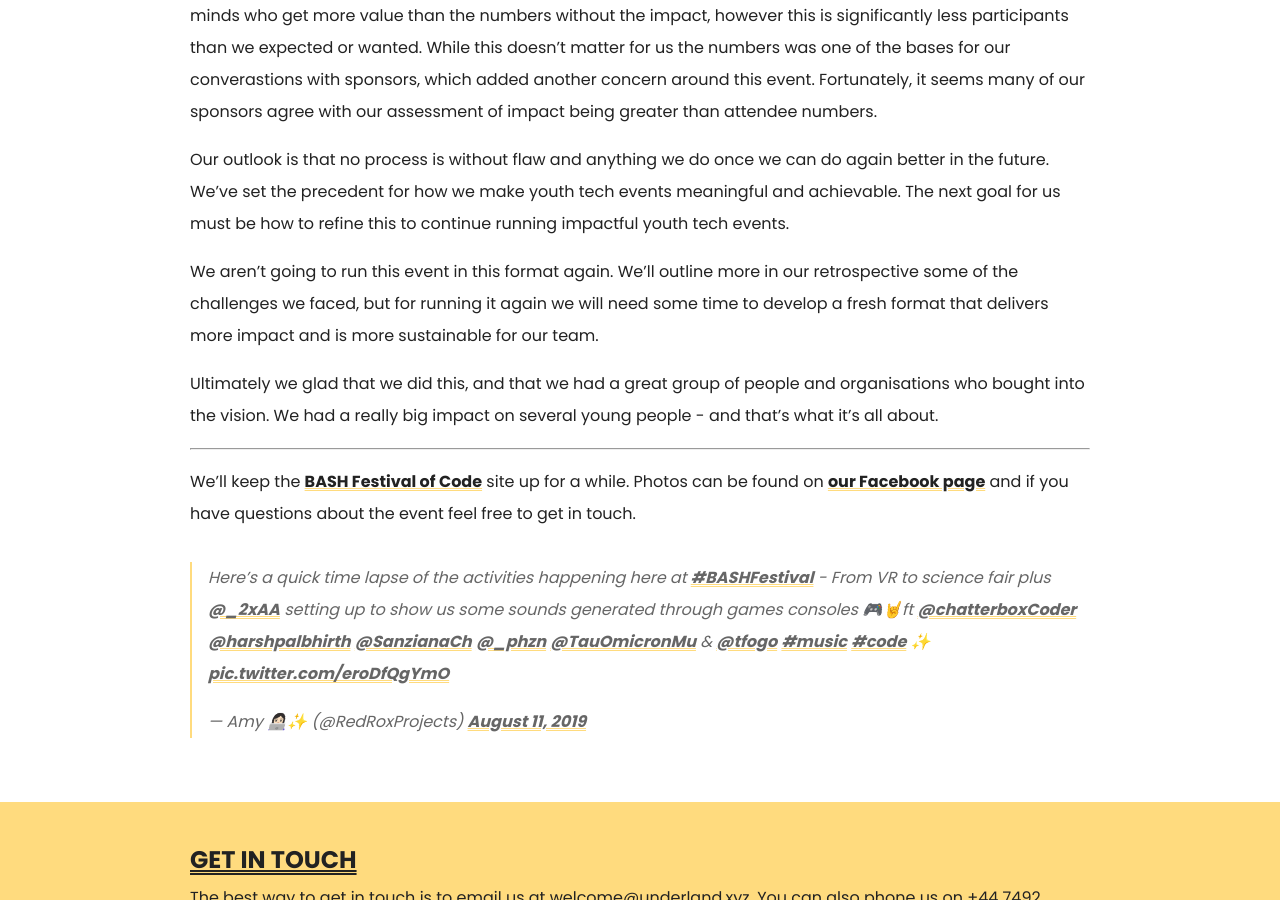
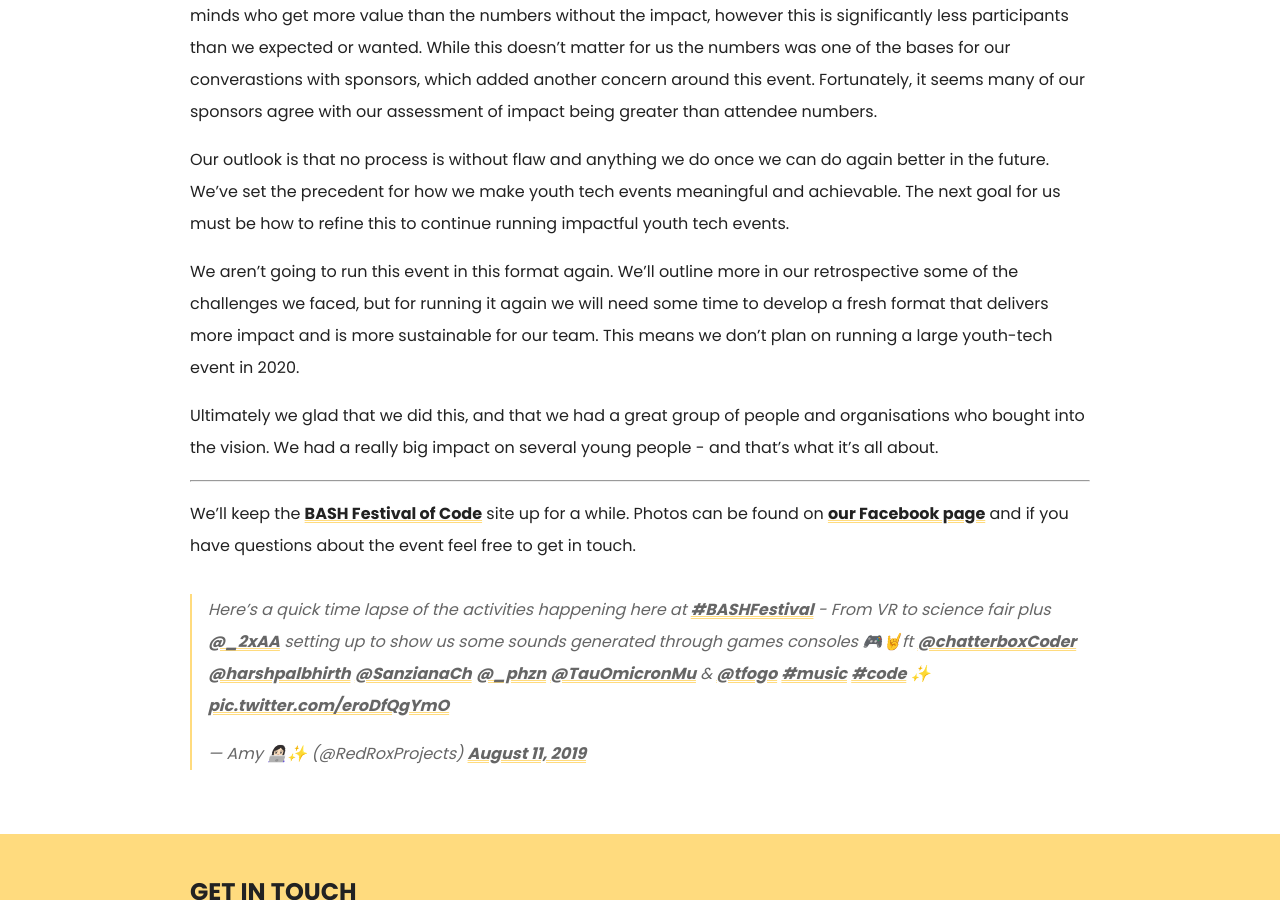
Before and after one commit to underlandxyz/blog.underland.xyz, a Jekyll site: the page built from _posts/2019-08-22-bash-highlights.md, in a window 1280 px wide and 900 px high, scrolled down 4897 px. Built offline with Jekyll 4.4.1, drawn with Linux system fonts in a browser that asks for light colours; nearby versions of some CDN libraries; comment, search, counter and statistics services are not loaded.

Commit message:
Update 2019-08-22-bash-highlights.md

```diff
--- a/_posts/2019-08-22-bash-highlights.md
+++ b/_posts/2019-08-22-bash-highlights.md
@@ -77,7 +77,7 @@
 
 Our outlook is that no process is without flaw and anything we do once we can do again better in the future. We've set the precedent for how we make youth tech events meaningful and achievable. The next goal for us must be how to refine this to continue running impactful youth tech events.
 
-We aren't going to run this event in this format again. We'll outline more in our retrospective some of the challenges we faced, but for running it again we will need some time to develop a fresh format that delivers more impact and is more sustainable for our team.
+We aren't going to run this event in this format again. We'll outline more in our retrospective some of the challenges we faced, but for running it again we will need some time to develop a fresh format that delivers more impact and is more sustainable for our team. This means we don't plan on running a large youth-tech event in 2020.
 
 Ultimately we glad that we did this, and that we had a great group of people and organisations who bought into the vision. We had a really big impact on several young people - and that's what it's all about.
 
```
